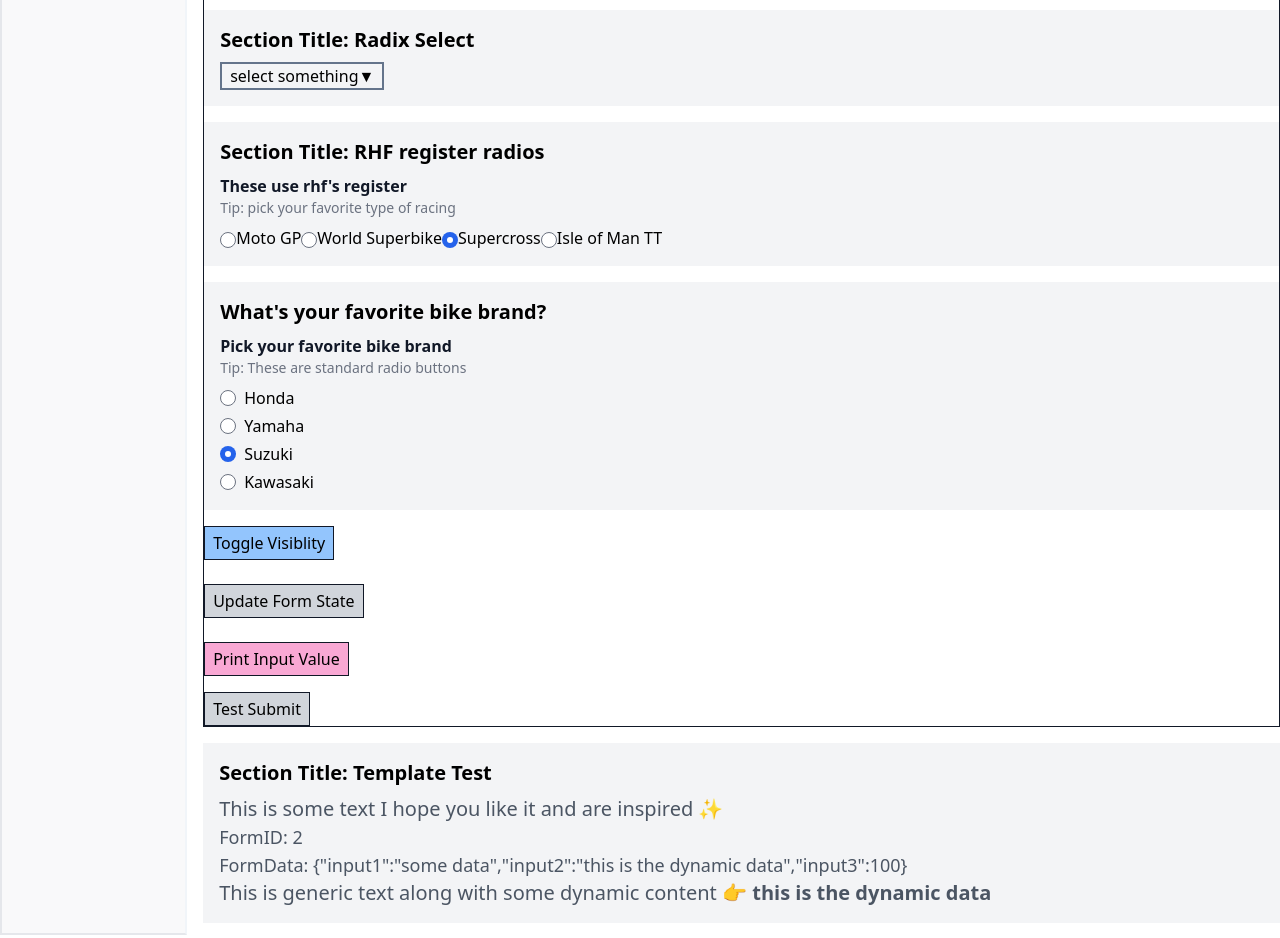
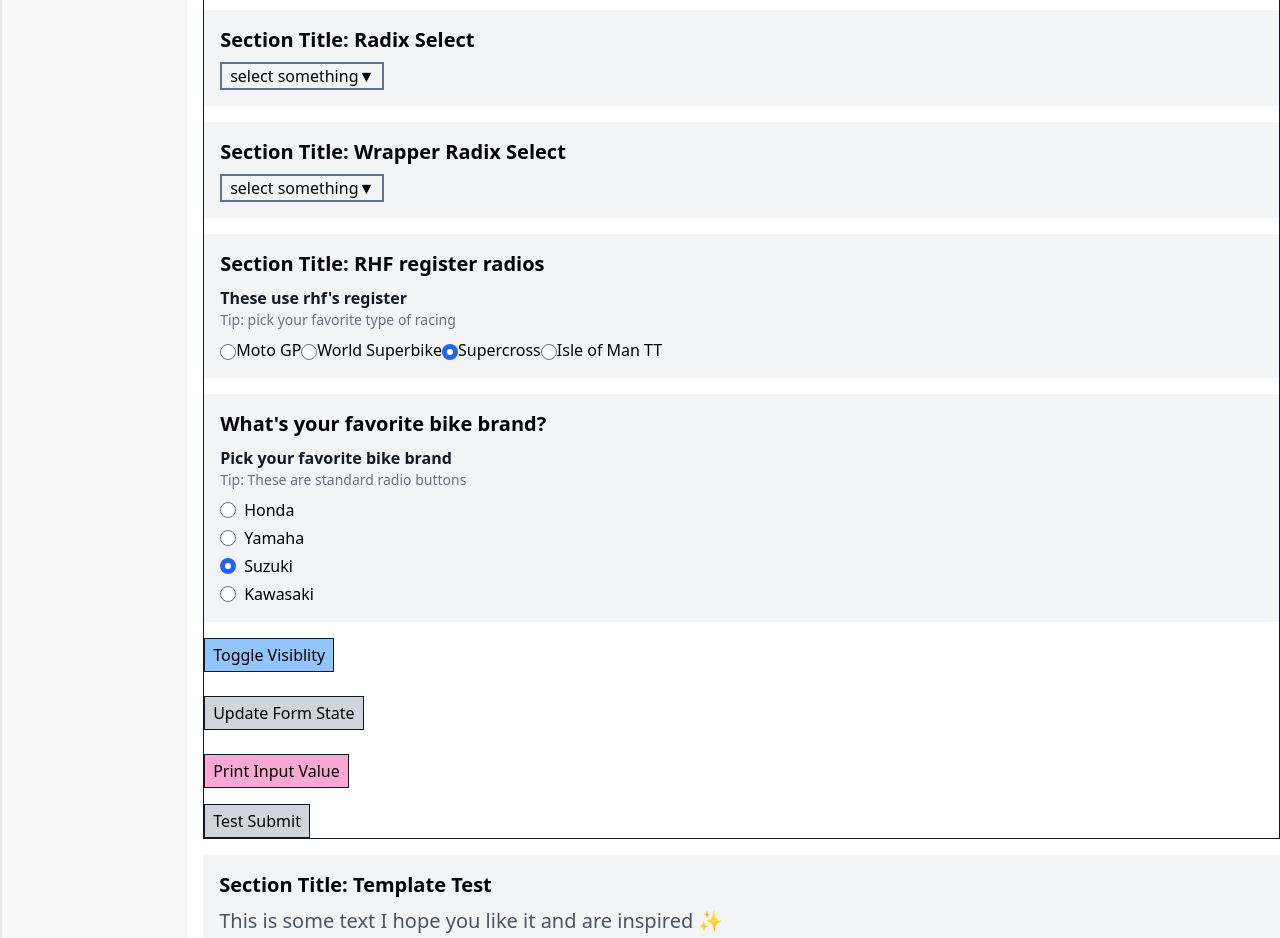
Before and after one commit to tayv/Project-Bubblegum, a Next.js app: page /forms/quiz-template in a window 1280 px wide. Shown: the part 1580-2518 px from the top of the page. Built offline with nearby package versions, Linux system fonts and the light colour scheme.

Commit message:
minor tweaks

```diff
--- a/components/atoms/select.tsx
+++ b/components/atoms/select.tsx
@@ -5,15 +5,17 @@ export type SelectProps = {
 
 }
 
-export const SelectItem = forwardRef(
+const SelectItem = forwardRef(
   (
-
+    {children,
+    ...props},
+    forwardedRef
 
   ) => {
    return (
-      <Select.Root>
-      <Select.Trigger className="text-md border-solid border-2 border-slate-500 px-2">
-        <Select.Value placeholder="select something"/>
+      <Select.Root {...props} >
+      <Select.Trigger ref={forwardedRef} className="text-md border-solid border-2 border-slate-500 px-2">
+        <Select.Value placeholder="select something" aria-label={props.value}>Select something...</Select.Value>
         <Select.Icon />
       </Select.Trigger>
 
@@ -48,3 +50,5 @@ export const SelectItem = forwardRef(
    )
   }
 )
+
+export default SelectItem
--- /dev/null
+++ b/components/controlled-wrappers/WrapperSelect.tsx
@@ -0,0 +1,33 @@
+import React, { FC, JSXElementConstructor } from 'react'
+import { Controller, Control } from 'react-hook-form'
+import classNames from 'classnames'
+import SelectItem from '@atoms/select'
+
+
+const WrapperSelect: FC= ({
+  control,
+  name
+}) => {
+
+  return (
+    <>
+      <Controller
+        control={control}
+        name={name}
+        render={ ({ field: {onChange, value, ref, ...props} }) => (
+
+          <SelectItem
+            valueOnChange={onChange}
+            value={value}
+            forwardedRef={ref}
+          />
+
+         ) }
+      />
+          { console.log("select item:", name)}
+    </>
+  )
+}
+
+
+export default WrapperSelect
--- a/pages/forms/quiz-template.tsx
+++ b/pages/forms/quiz-template.tsx
@@ -14,7 +14,8 @@ import Label from '@components/layout/Label'
 import TemplateGeneric from '@components/products/producta/TemplateGeneric'
 import UpdateDocState from '@components/UpdateDocState'
 import WrapperTextArea from '@components/controlled-wrappers/WrapperTextArea'
-import { SelectItem } from '@components/atoms/select'
+import SelectItem from '@components/atoms/select'
+import WrapperSelect from '@components/controlled-wrappers/WrapperSelect'
 
 
 // data for Breadcrumbs
@@ -248,6 +249,11 @@ const QuizTemplate: FC = () => {
           <SelectItem />
         </Section>
 
+        <Section id="radixWrapperSelect" style="standard">
+          <Heading text="Section Title: Wrapper Radix Select" size="h3" type="primary"/>
+          <WrapperSelect name="wrapperselect" control={control} />
+        </Section>
+
 
        {/* VISIBILITY CONDITION TEST SECTION --------------------------------------------- */}
 
```
